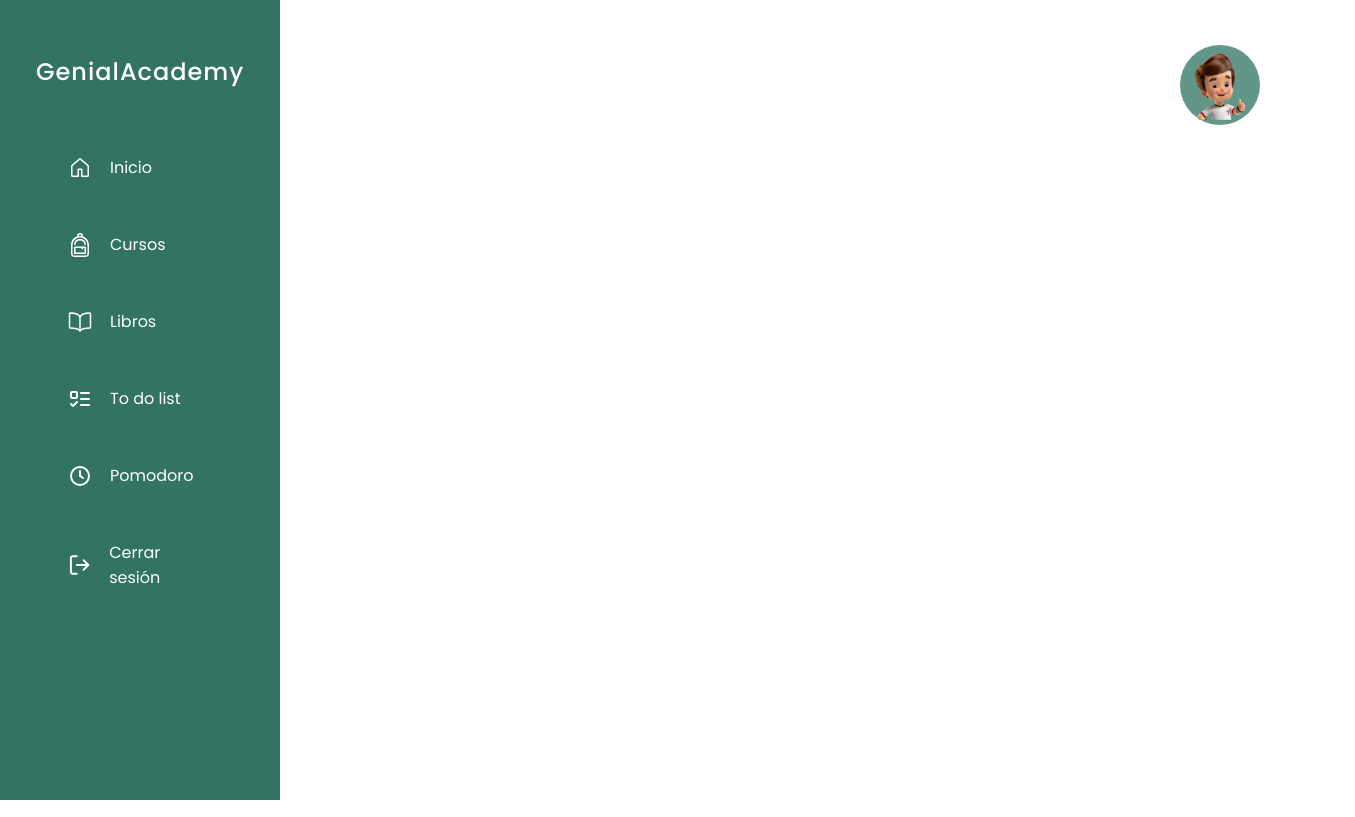
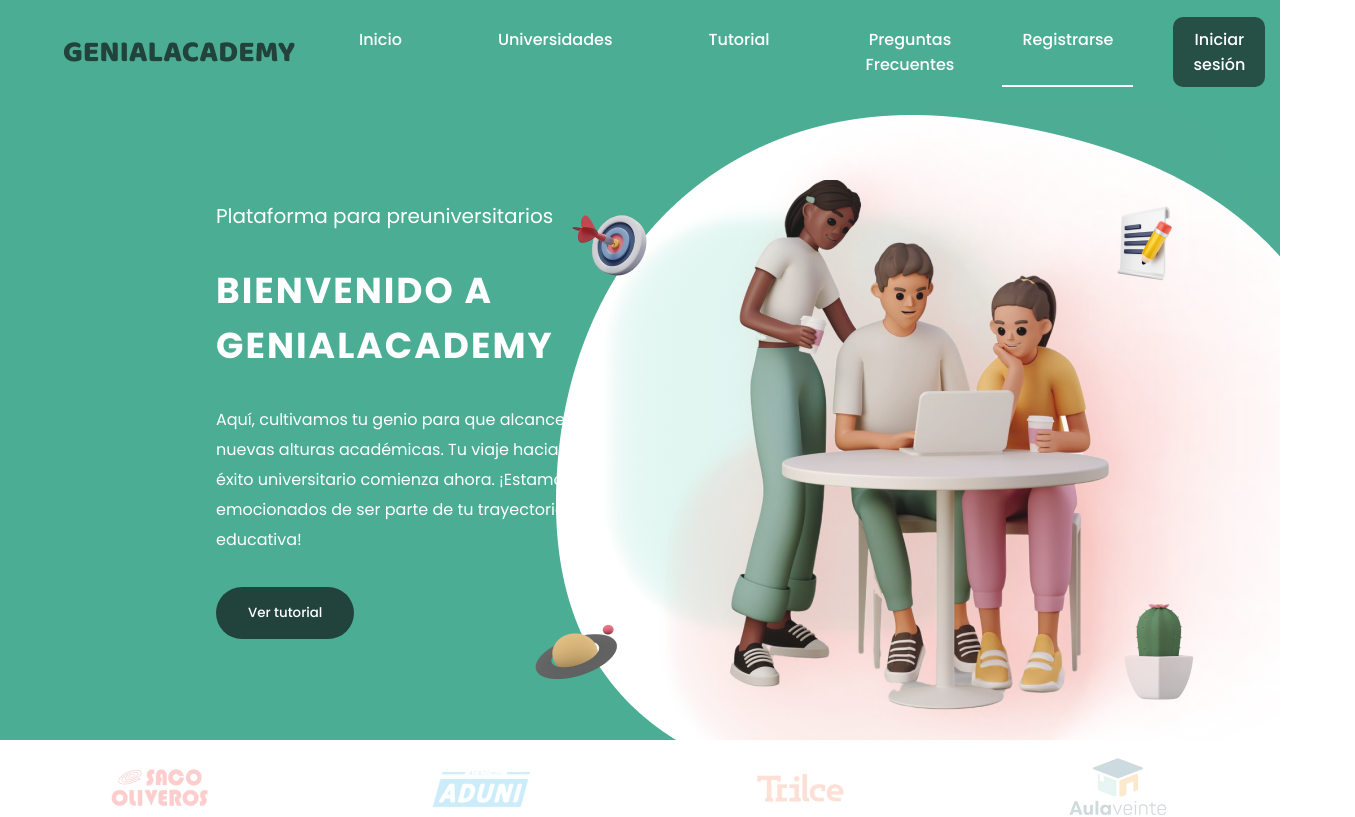
Before and after one commit to RodrigoDV03/GENIAL-ACADEMY-WEB, a React (Vite) app: page / in a window 1280 px wide. Shown: the top 817 px of the page, 1355 px wide, since content can reach past the window. Built offline with nearby package versions, Linux system fonts and the light colour scheme.

Commit message:
Se hicieron cambios en el LandingPage

```diff
--- a/package.json
+++ b/package.json
@@ -18,6 +18,7 @@
     "react-icons": "^5.3.0",
     "react-redux": "^9.1.2",
     "react-router-dom": "^6.23.1",
+    "react-scroll": "^1.9.0",
     "redux": "^5.0.1",
     "redux-thunk": "^3.1.0"
   },
--- a/src/App.jsx
+++ b/src/App.jsx
@@ -18,6 +18,7 @@ function App() {
     <BrowserRouter>
       <Routes>
         {/* Rutas de Autenticación sin Aside y sin el estilo de app-container */}
+        <Route path="/" element={<LandingPage />} />
         <Route path="/landing" element={<LandingPage />} />
         <Route path="/login" element={<Login />} />
         <Route path="/register" element={<Register />} />
--- a/src/components/NavBarLanding/NavBarL.css
+++ b/src/components/NavBarLanding/NavBarL.css
@@ -62,59 +62,36 @@ header {
     font-weight: 600;
 }
 
-.action_button {
-    margin: 1rem;
-    border: none;
-    border-radius: 50%;
-    width: 2.5rem;
-    height: 2.5rem;
-    background-color: #fff;
-    align-items: center;
+.buttons-container {
+    display: flex;
+    flex-direction: row;
+    justify-content: space-around;
+    gap: 40px;
+}
+
+.buttons-container button{
+    padding: 10px 20px;
+    border:none;
+    background-color: #265046;
+    border-radius: 10px;
+    color: white;
+    font-size: 16px;
+    font-weight: 500;
     cursor: pointer;
 }
 
-.action_button:hover {
-    background-color: #ccc;
+.button-register{
+    padding: 0;
+    border-bottom: 2px solid white;
 }
 
-.open-modal-button {
-    margin: 1rem;
-    border: none;
-    border-radius: 50%;
-    width: 2.5rem;
-    height: 2.5rem;
-    background-color: #21433B;
-    align-items: center;
-    cursor: pointer;
+.button-register button{
+    background-color: transparent;
 }
 
-.dropdown_menu {
-    display: none;
-    position: absolute;
-    background-color: #aedad0;
-    min-width: 120px;
-    border-radius: 10px;
-    box-shadow: 0px 8px 16px 0px rgba(255, 253, 253, 0.2);
-    z-index: 1;
+.header__nav__item button{
+    cursor:pointer;
+    border: none;
+    background-color: transparent;
+    font-size: 16px;
 }
-
-.dropdown_menu li {
-    display: block;
-}
-
-.dropdown_menu li a {
-    padding: 12px 20px;
-    color: #21433B;
-    text-decoration: none;
-    display: block;
-    text-align: left;
-}
-
-.dropdown_menu li a:hover {
-    background-color: #d4f7e3;
-}
-
-/* Mostrar el menú desplegable al pasar el mouse por encima del elemento padre */
-.header__nav__item.dropdown:hover .dropdown_menu {
-    display: block;
-}
--- a/src/components/NavBarLanding/NavBarL.jsx
+++ b/src/components/NavBarLanding/NavBarL.jsx
@@ -1,18 +1,12 @@
 import { Link } from "react-router-dom";
-import { useState } from "react";
-import ModalUser from "../Modals/Modal_User/modalUser";
 import "./NavBarL.css";
 
 export const NavBarL = () => {
-  const [isModalOpen, setIsModalOpen] = useState(false);
-  const username = localStorage.getItem("username");
-
-  const handleOpenModal = () => {
-    setIsModalOpen(true);
-  };
-
-  const handleCloseModal = () => {
-    setIsModalOpen(false);
+  const scrollToSection = (sectionId) => {
+    const section = document.getElementById(sectionId);
+    if (section) {
+      section.scrollIntoView({ behavior: "smooth" });
+    }
   };
 
   return (
@@ -23,65 +17,44 @@ export const NavBarL = () => {
       <nav className="nav_container">
         <ul className="nav">
           <li className="header__nav__item">
-            <Link to="/home" className="nav_link">
+            <Link to="#" className="nav_link">
               Inicio
             </Link>
           </li>
-
-          <li className="header__nav__item dropdown">
-            <span className="nav_link">Universidades</span>
-            <ul className="dropdown_menu">
-              <li>
-                <Link to="">UNMSM</Link>
-              </li>
-              <li>
-                <Link to="">UNI</Link>
-              </li>
-              <li>
-                <Link to="">UNAC</Link>
-              </li>
-              <li>
-                <Link to="">UNAL</Link>
-              </li>
-              <li>
-                <Link to="">UNFV</Link>
-              </li>
-              <li>
-                <Link to="">UNTELS</Link>
-              </li>
-              <li>
-                <Link to="">UNSA</Link>
-              </li>
-              <li>
-                <Link to="">UNE</Link>
-              </li>
-            </ul>
-          </li>
-
           <li className="header__nav__item">
-            <Link to="/todolist" className="nav_link">
-              To do list
-            </Link>
+            <button
+              className="nav_link"
+              onClick={() => scrollToSection("universidades")}
+            >
+              Universidades
+            </button>
           </li>
           <li className="header__nav__item">
-            <Link to="/library" className="nav_link">
-              Biblioteca Virtual
-            </Link>
+            <button
+              className="nav_link"
+              onClick={() => scrollToSection("tutorial")}
+            >
+              Tutorial
+            </button>
+          </li>
+          <li className="header__nav__item">
+            <button
+              className="nav_link"
+              onClick={() => scrollToSection("preguntas")}
+            >
+              Preguntas Frecuentes
+            </button>
           </li>
         </ul>
       </nav>
-      <div className="actions_container">
-        <div className="actions_container-img">
-          <img
-            src="/src/assets/images/userMenu.png"
-            onClick={handleOpenModal}
-            className="open-modal-button"
-            alt=""
-          />
-        </div>
-        <span>Bienvenido {username}</span>
+      <div className="buttons-container">
+        <Link to={"/register"} className="button-register">
+          <button>Registrarse</button>
+        </Link>
+        <Link to={"/login"} className="button-login">
+          <button>Iniciar sesión</button>
+        </Link>
       </div>
-      <ModalUser isOpen={isModalOpen} onClose={handleCloseModal} />
     </header>
   );
 };
--- a/src/pages/Course/components/Universities/Universities.jsx
+++ b/src/pages/Course/components/Universities/Universities.jsx
@@ -18,7 +18,7 @@ export const Universities = () => {
         {
             id:3,
             name: "UNAC",
-            imgUrl: "https://lh6.googleusercontent.com/proxy/2o-jgaimsMWuGD8OUqQiEJ7tierVU2TcI_MQclINhvbrecZZBRjkWm8n9g0zif_YBYA5n60MXZ7FMe6c"
+            imgUrl: "https://upload.wikimedia.org/wikipedia/commons/1/13/Universidad-nacional-del-callao.png"
         },
         {
             id:4,
--- a/src/pages/Home/components/Steps/Steps.css
+++ b/src/pages/Home/components/Steps/Steps.css
@@ -1,9 +1,10 @@
 .main-steps {
-    margin: 0 auto;
+    margin: 1.25rem auto;
     width: 80%;
 }
 
 .main-steps h1{
+    margin-bottom: 30px;
     color: black;
     text-align: center;
 }
--- a/src/pages/Landing/components/Faq/index.jsx
+++ b/src/pages/Landing/components/Faq/index.jsx
@@ -69,7 +69,7 @@ export const FaqSection = () => {
 
   return (
     <div className="faq_screen">
-      <div className="faq_title">Preguntas Frecuentes</div>
+      <div id="preguntas" className="faq_title">Preguntas Frecuentes</div>
       <div className="faq_content">
         {generateTiles()}
       </div>
--- a/src/pages/Landing/components/Tutorial/index.jsx
+++ b/src/pages/Landing/components/Tutorial/index.jsx
@@ -3,7 +3,7 @@ import "./styles.css";
 
 export const TutorialSection = () => {
   return (
-    <div className="t_screen">
+    <div id="tutorial" className="t_screen">
       <div className="t_title">
         <p>Tutorial</p>
       </div>
--- a/src/pages/Landing/components/Universities/index.jsx
+++ b/src/pages/Landing/components/Universities/index.jsx
@@ -6,47 +6,53 @@ import "./styles.css";
 export const UniversitiesSection = () => {
   const universities = [
     {
-            id:1,
+      id: 1,
       name: "UNMSM",
-            imgUrl: "https://upload.wikimedia.org/wikipedia/commons/3/3a/UNMSM_coatofarms_seal.svg"
+      imgUrl:
+        "https://upload.wikimedia.org/wikipedia/commons/3/3a/UNMSM_coatofarms_seal.svg",
     },
     {
-            id:2,
+      id: 2,
       name: "UNI",
-            imgUrl: "https://upload.wikimedia.org/wikipedia/commons/thumb/f/f7/Uni-logo_transparente_granate.png/800px-Uni-logo_transparente_granate.png"
+      imgUrl:
+        "https://upload.wikimedia.org/wikipedia/commons/thumb/f/f7/Uni-logo_transparente_granate.png/800px-Uni-logo_transparente_granate.png",
     },
     {
-            id:3,
+      id: 3,
       name: "UNAC",
-            imgUrl: "https://lh6.googleusercontent.com/proxy/2o-jgaimsMWuGD8OUqQiEJ7tierVU2TcI_MQclINhvbrecZZBRjkWm8n9g0zif_YBYA5n60MXZ7FMe6c"
+      imgUrl:
+        "https://upload.wikimedia.org/wikipedia/commons/1/13/Universidad-nacional-del-callao.png",
     },
     {
-            id:4,
+      id: 4,
       name: "UNALM",
-            imgUrl: "https://upload.wikimedia.org/wikipedia/commons/a/a9/Unalm_logo.png"
+      imgUrl:
+        "https://upload.wikimedia.org/wikipedia/commons/a/a9/Unalm_logo.png",
     },
     {
-            id:5,
+      id: 5,
       name: "UNFV",
-            imgUrl: "https://www.unfv.edu.pe/images/logo_unfv.jpg"
+      imgUrl: "https://www.unfv.edu.pe/images/logo_unfv.jpg",
     },
     {
-            id:6,
+      id: 6,
       name: "UNTELS",
-            imgUrl: "https://upload.wikimedia.org/wikipedia/commons/thumb/0/08/Untels_01.png/200px-Untels_01.png"
+      imgUrl:
+        "https://upload.wikimedia.org/wikipedia/commons/thumb/0/08/Untels_01.png/200px-Untels_01.png",
     },
     {
-            id:7,
+      id: 7,
       name: "UNSA",
-            imgUrl: "https://upload.wikimedia.org/wikipedia/commons/thumb/f/f9/Escudo_UNSA.png/488px-Escudo_UNSA.png"
+      imgUrl:
+        "https://upload.wikimedia.org/wikipedia/commons/thumb/f/f9/Escudo_UNSA.png/488px-Escudo_UNSA.png",
     },
     {
-            id:8,
+      id: 8,
       name: "UNE",
-            imgUrl: "https://lh5.googleusercontent.com/proxy/NSXMPiwO9Zsm8WxXpnjOhapiRSp-5PWfIKzduVKpdoz9Fb0ajTGU1kw2e8iecxSQPQcjqPxJYi8"
+      imgUrl:
+        "https://lh5.googleusercontent.com/proxy/NSXMPiwO9Zsm8WxXpnjOhapiRSp-5PWfIKzduVKpdoz9Fb0ajTGU1kw2e8iecxSQPQcjqPxJYi8",
     },
-
-    ]
+  ];
 
   // const [universities, setUniversities] = useState([]);
 
@@ -78,23 +84,21 @@ export const UniversitiesSection = () => {
   function universityCard(university) {
     return (
       <button className="u_card" key={university.id}>
-            <Link to={university.name.toLowerCase()} className="link">
         <div className="u_card_img">
           <img src={university.imgUrl} alt={university.name} />
         </div>
         <div className="u_card_title">{university.name}</div>
-            </Link>
       </button>
     );
   }
 
   return (
-        <div className="u_screen">
+    <div id="universidades" className="u_screen">
       <div className="u_title">
         <p>Universidades</p>
       </div>
       <div className="u_grid">
-            {universities.map(university => universityCard(university))}
+        {universities.map((university) => universityCard(university))}
       </div>
     </div>
   );
--- a/src/pages/Landing/components/Universities/styles.css
+++ b/src/pages/Landing/components/Universities/styles.css
@@ -46,12 +46,3 @@
     height: 12rem;
     padding: 1rem;
 }
-
-.u_card:hover {
-    cursor: pointer;
-    background-color: #63b6a0;
-}
-
-.link{
-    text-decoration: none;
-}
```
Also changed, not shown: 1 other file (tests, documents, lock files or other folders). Lines whose indentation alone changed are shown as unchanged.
